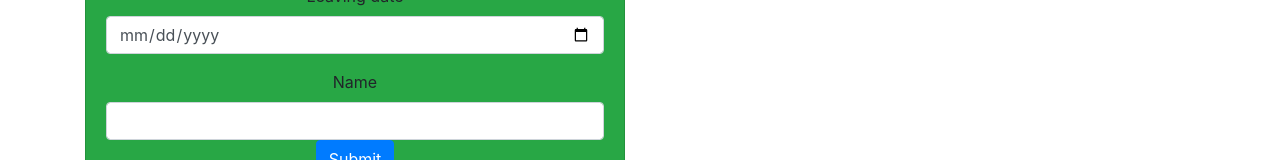
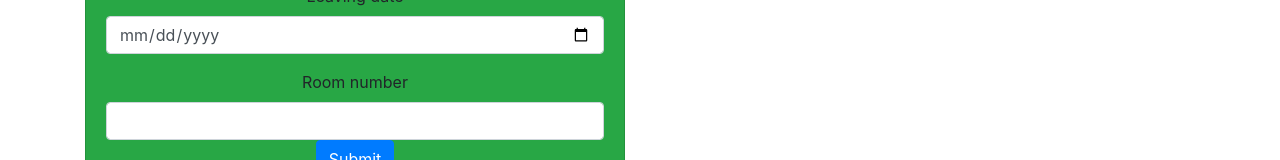
Before and after one commit to markraven/Wellness-Badges-, a React (Create React App) app in the folder frontend/: page / in a window 1280 px wide. Shown: the part 1046-1206 px from the top of the page. Built offline with nearby package versions, Linux system fonts and the light colour scheme; what flux would draw is missing.

Commit message:
Apró kiírási hiba javítása

```diff
--- a/frontend/src/component/CheckInForm.js
+++ b/frontend/src/component/CheckInForm.js
@@ -87,7 +87,7 @@ class CheckInForm extends React.Component{
                         <input className={"form-control"} type={"date"} id={"leave"} name={"leave"} value={this.state.arrivalDate} onChange={this.formOnChange} />
                     </div>
 
-                    <label htmlFor={"RoomNumber"}>Name</label>
+                    <label htmlFor={"RoomNumber"}>Room number</label>
                     <input className={"form-control"} type={"nubmer"} id={"RoomNumber"} name={"RoomNumber"} />
 
                     <button className={["btn btn-primary"]} onClick={()=> actions.checkIn(this.state.arrival, this.state.leave, this.state.roomNumber)}>Submit</button>
```
